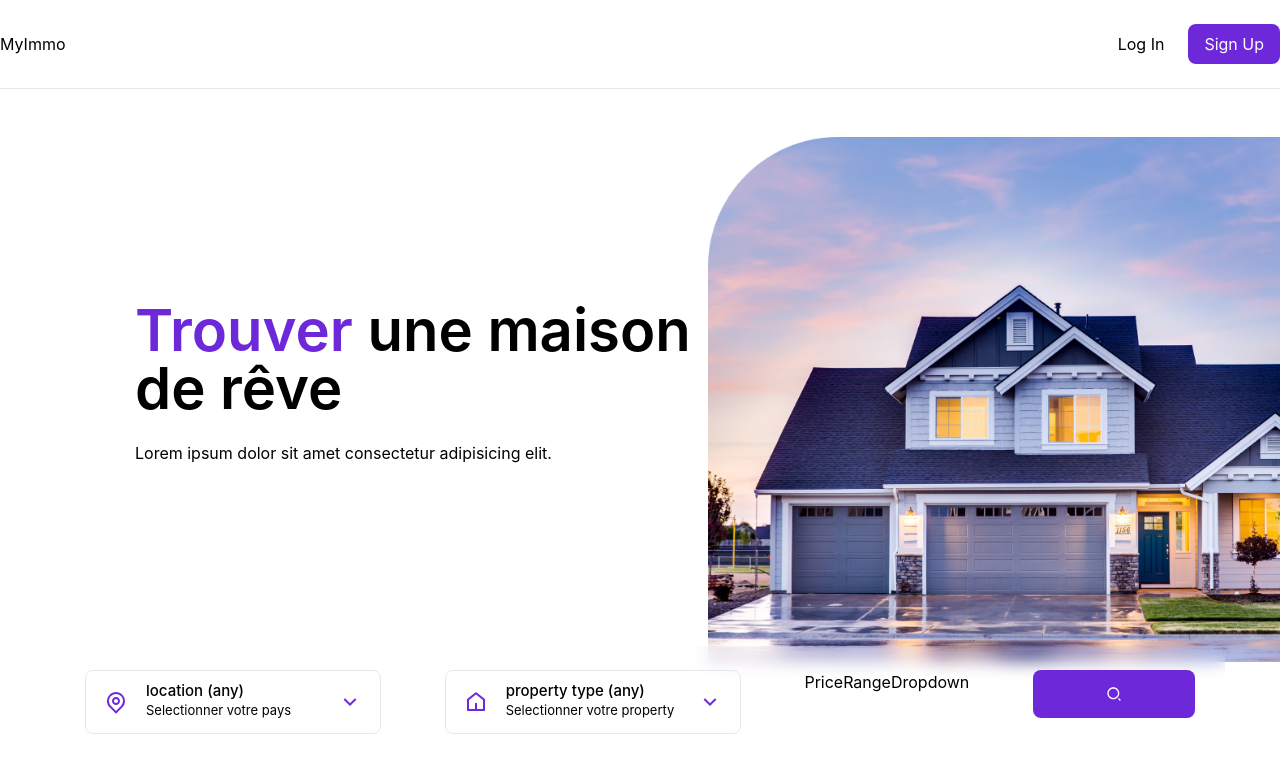
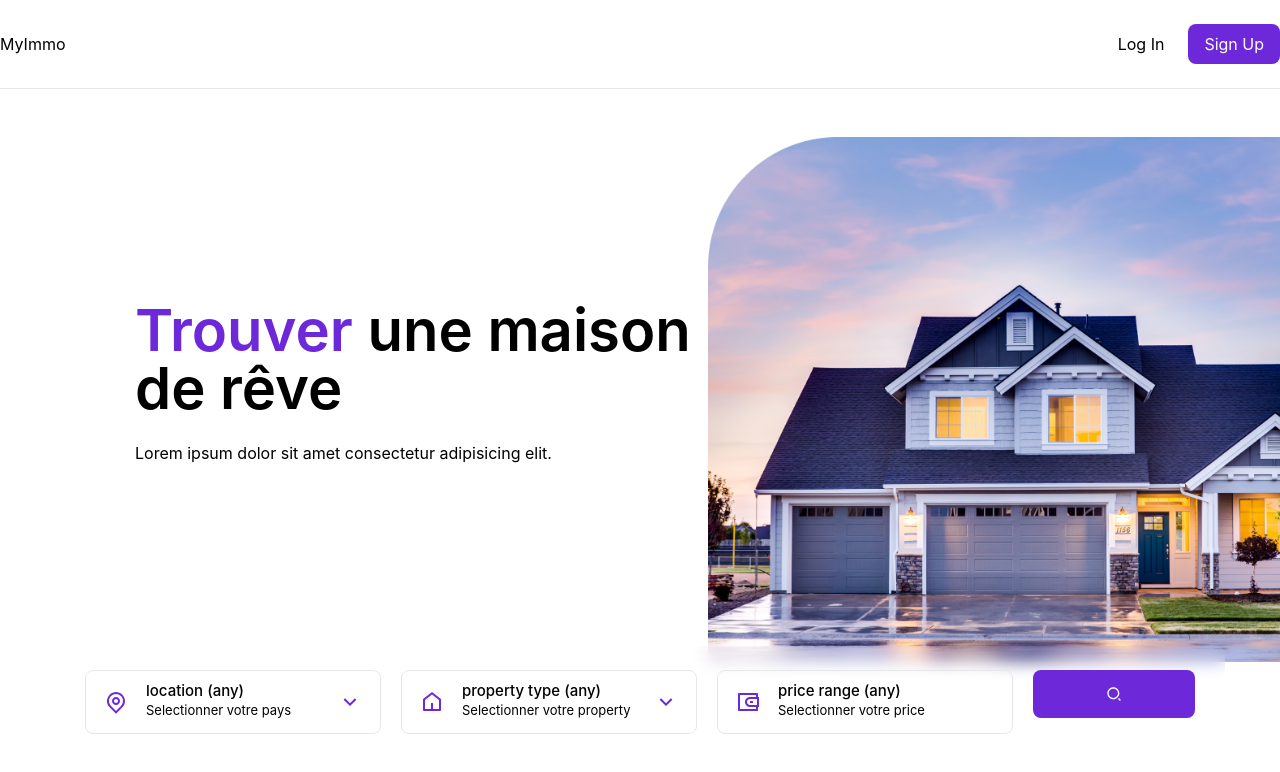
Before and after one commit to elhadjtall/SITE_AGENCE, a React (Vite) app in the folder frontend/: page / in a window 1280 px wide. Shown: the top 772 px of the page. Built offline with nearby package versions, Linux system fonts and the light colour scheme.

Commit message:
Ajout de Price RangeDropdown

```diff
--- a/frontend/src/components/PriceRangeDropdown.jsx
+++ b/frontend/src/components/PriceRangeDropdown.jsx
@@ -1,11 +1,65 @@
-import React from 'react'
+import React, { useEffect, useState, useContext } from 'react'; // Suppression des imports inutilisés (useState, useEffect)
+import { RiWallet3Line, RiArrowUpSLine, RiHome5Line } from 'react-icons/ri'; // Import des icônes
+import { Menu } from '@headlessui/react'; // Import de Headless UI
+import { HouseContext } from './HouseContext'; // Import du contexte
 
 const PriceRangeDropdown = () => {
+  const { price, setPrice} = useContext(HouseContext); // Utilisation du contexte
+
+  const [isOpen, setIsOpen] = useState(false);
+
+  //  console.log(properties); // Affiche le pays actuel dans la console
+  // definition du prix
+  const prices = [
+    {
+      value: 'price range (any)',
+    },
+    {
+      value: '$100,000 - $200,000',
+    },
+    {
+      value: '$200,000 - $400,000',
+    },
+    {
+      value: '$400,000 - $600,000',
+    },
+    {
+      value: '$600,000 - $800,000',
+    },
+    {
+      value: '$800,000 - $1,000,000',
+    },
+  ];
+
   return (
-    <div>
-      PriceRangeDropdown
-    </div>
-  )
-}
+    // Code pour le menu de pays
+    <Menu as="div" className="dropdown relative">
+      {/* Code pour le bouton de pays et la phrase "Selectionner votre pays"  */}
+      <Menu.Button className="dropdown-btn w-full text-left" onClick={() => setIsOpen(!isOpen)}>
+        {/* Code pour les icones */}
+        <RiWallet3Line className="dropdown-icon-primary" />
+        <div>
+          <div className='text-[15px] font-medium leading-tight'>{price}</div>
+          <div className='text-[13px]'>Selectionner votre price</div>
+        </div>
+    </Menu.Button>
+    {/* Code pour la liste de pays */}
+    <Menu.Items className="dropdown-menu">
+      {prices.map((price, index) => {
+        return (
+          <Menu.Item
+            as="li"
+            key={index}
+            onClick={() => setPrice(price.value)}
+            className="cursor-pointer hover:text-violet-700 transition"
+          >
+            {price.value}
+          </Menu.Item>
+        );
+      })}
+    </Menu.Items>
+    </Menu>
+  );
+};
 
-export default PriceRangeDropdown
+export default PriceRangeDropdown;
```
